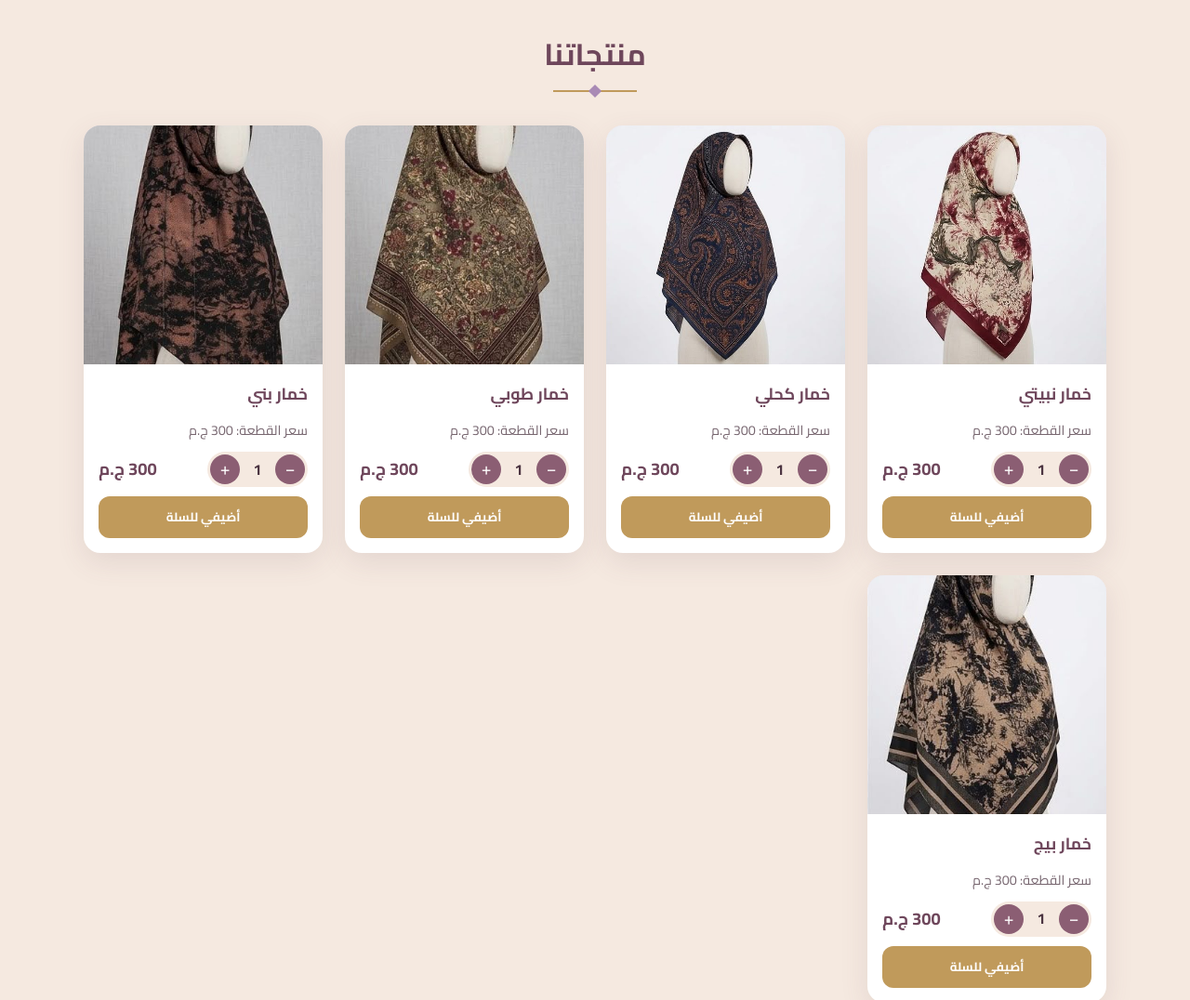
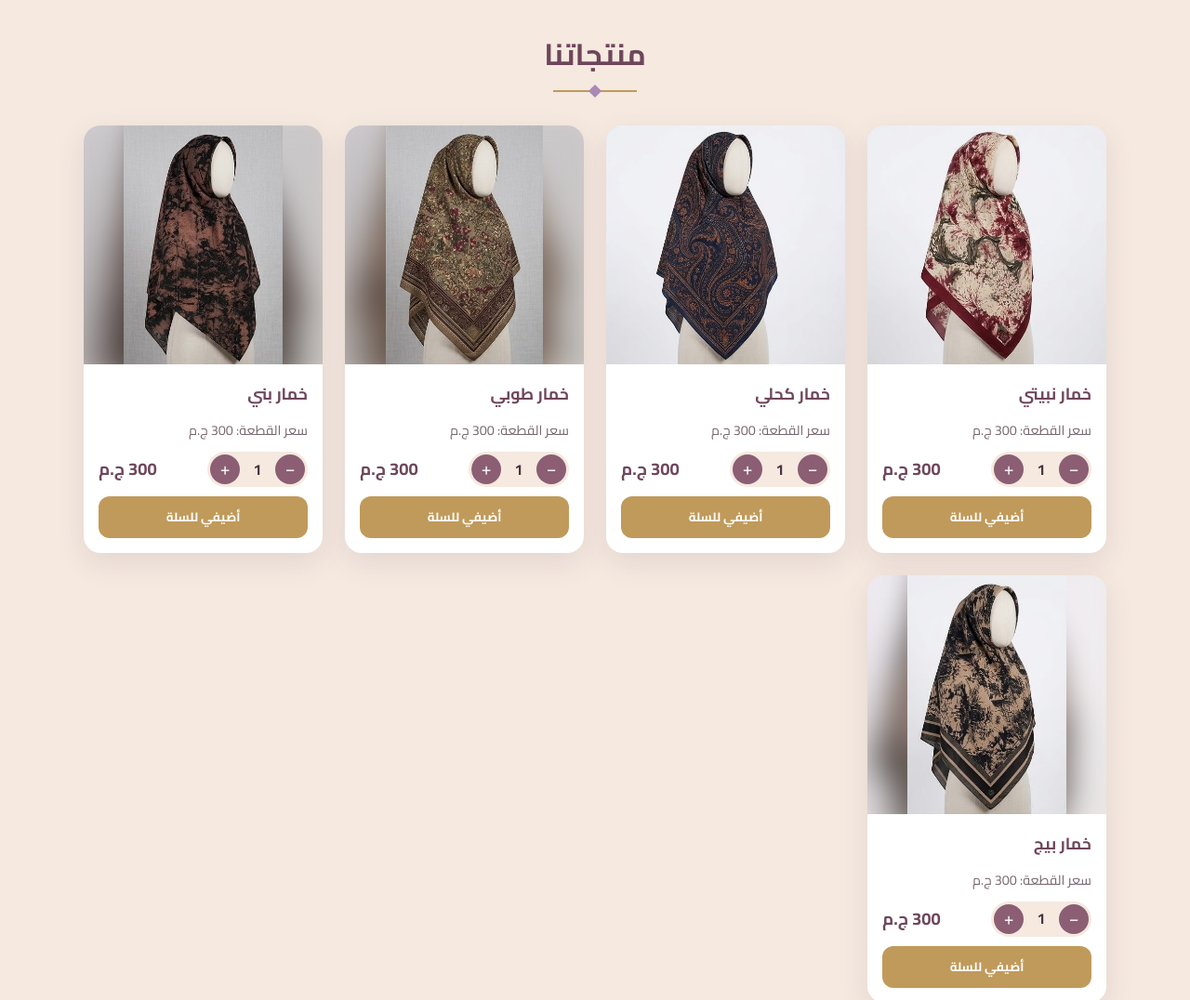
Before and after one commit to Magic-Design1/Perry-s_Khimar, a plain HTML site: page index.html in a window 1280 px wide. Shown: the part 1020-2096 px from the top of the page at 93% size. Drawn offline with nearby package versions, Linux system fonts and the light colour scheme.

Commit message:
Update index.html

```diff
--- a/index.html
+++ b/index.html
@@ -10,7 +10,6 @@
 <link rel="preconnect" href="https://fonts.googleapis.com">
 <link rel="preconnect" href="https://fonts.gstatic.com" crossorigin>
 <link href="https://fonts.googleapis.com/css2?family=Cairo:wght@400;600;700&family=Cormorant+Garamond:ital,wght@0,500;0,600;1,500&display=swap" rel="stylesheet">
-<link rel="icon" type="image/jpeg" href="images/logo.jpg">
 <style>
 :root{
   --cream:#F5E9E0; --cream-2:#FBF4EE; --plum:#8B5E73; --plum-dark:#6E465B;
@@ -75,9 +74,11 @@ section{padding:60px 0}
 .products-grid{display:grid;grid-template-columns:repeat(auto-fill,minmax(240px,1fr));gap:24px}
 .card{background:var(--white);border-radius:var(--radius);overflow:hidden;box-shadow:var(--shadow);display:flex;flex-direction:column}
 .card{min-width:0}
-/* إطار مربع ثابت لكل المنتجات: الصورة تملأ المربع بالكامل مهما كان حجمها */
+/* إطار مربع ثابت لكل المنتجات: الصورة تظهر كاملة بدون قص، والمساحة الفاضية بتتملي بخلفية مموهة من نفس الصورة */
 .card .img{position:relative;overflow:hidden;width:100%;aspect-ratio:1/1;flex-shrink:0;background:linear-gradient(135deg,#E9D9E4,#F3E3D3);display:grid;place-items:center;color:var(--plum);font-size:.9rem}
-.card .img img{position:absolute;inset:0;width:100%;height:100%;object-fit:cover;object-position:center}
+.card .img::before{content:"";position:absolute;inset:-20px;background:var(--src) center/cover no-repeat;filter:blur(18px);opacity:.85}
+.card .img img{position:absolute;inset:0;width:100%;height:100%;object-fit:contain;object-position:center;z-index:1}
+.card .img span{position:relative;z-index:1}
 .card .body{padding:16px;display:flex;flex-direction:column;gap:10px;flex:1}
 .card h3{font-size:1.1rem;color:var(--plum-dark)}
 .unit{font-size:.9rem;opacity:.75}
@@ -107,7 +108,7 @@ section{padding:60px 0}
 .empty{text-align:center;opacity:.7;margin-top:40px}
 .item{display:grid;grid-template-columns:56px 1fr auto;gap:10px;align-items:center;padding:10px 0;border-bottom:1px dashed rgba(192,154,91,.5)}
 .item .thumb{width:56px;height:56px;border-radius:10px;background:#E9D9E4;overflow:hidden}
-.item .thumb img{width:100%;height:100%;object-fit:cover}
+.item .thumb img{width:100%;height:100%;object-fit:contain}
 .item h4{font-size:.95rem}
 .item small{opacity:.75}
 .item .qty button{width:26px;height:26px;font-size:1rem}
@@ -329,7 +330,7 @@ function renderProducts() {
     cardQty[p.id] = cardQty[p.id] || 1;
     return `
     <article class="card">
-      <div class="img">${imgTag(p, p.name)}</div>
+      <div class="img" style="--src:url('${p.image}')">${imgTag(p, p.name)}</div>
       <div class="body">
         <h3>${p.name}</h3>
         <span class="unit">سعر القطعة: ${fmt(p.price)}</span>
```
